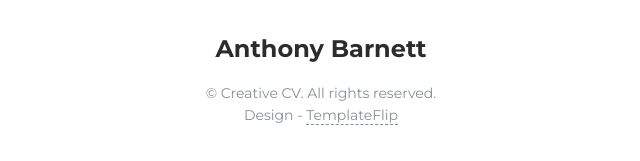
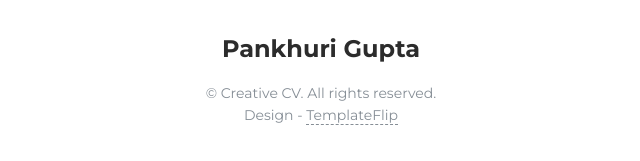
Before and after one commit to PankhuriGupta493/Pankhuri-Gupta.git.io, a plain HTML site: page index.html in a window 1280 px wide. Shown: the part 5955-6116 px from the top of the page, 319-959 px from the left. Drawn offline with Linux system fonts and the light colour scheme.

Commit message:
Update index.html

```diff
--- a/index.html
+++ b/index.html
@@ -596,7 +596,7 @@ Students whose interests fall under arts and literature such as language subject
     </div>
     <footer class="footer">
       <div class="container text-center"><a class="cc-facebook btn btn-link" href="#"><i class="fa fa-facebook fa-2x " aria-hidden="true"></i></a><a class="cc-twitter btn btn-link " href="#"><i class="fa fa-twitter fa-2x " aria-hidden="true"></i></a><a class="cc-google-plus btn btn-link" href="#"><i class="fa fa-google-plus fa-2x" aria-hidden="true"></i></a><a class="cc-instagram btn btn-link" href="#"><i class="fa fa-instagram fa-2x " aria-hidden="true"></i></a></div>
-      <div class="h4 title text-center">Anthony Barnett</div>
+      <div class="h4 title text-center">Pankhuri Gupta</div>
       <div class="text-center text-muted">
         <p>&copy; Creative CV. All rights reserved.<br>Design - <a class="credit" href="https://templateflip.com" target="_blank">TemplateFlip</a></p>
       </div>
```
